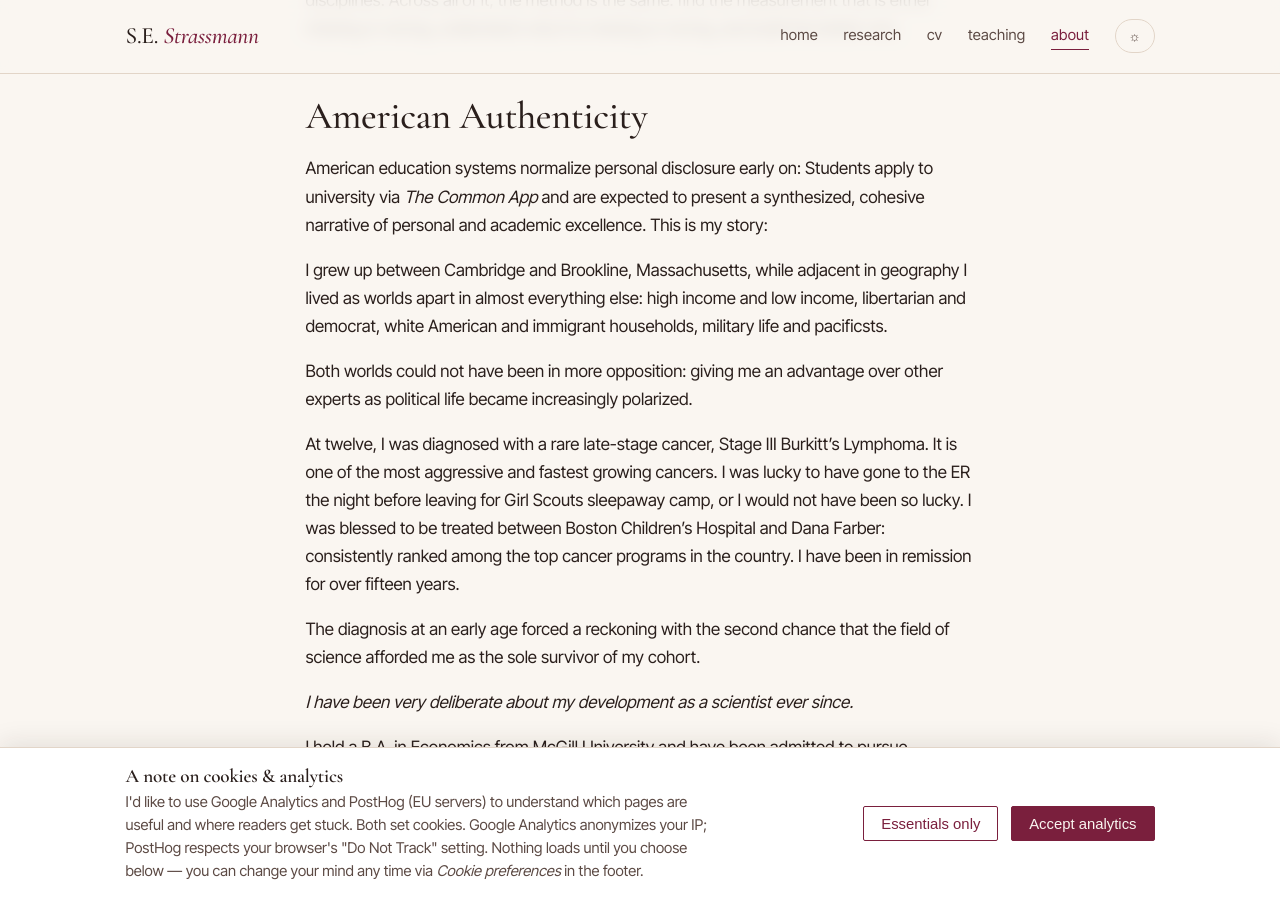
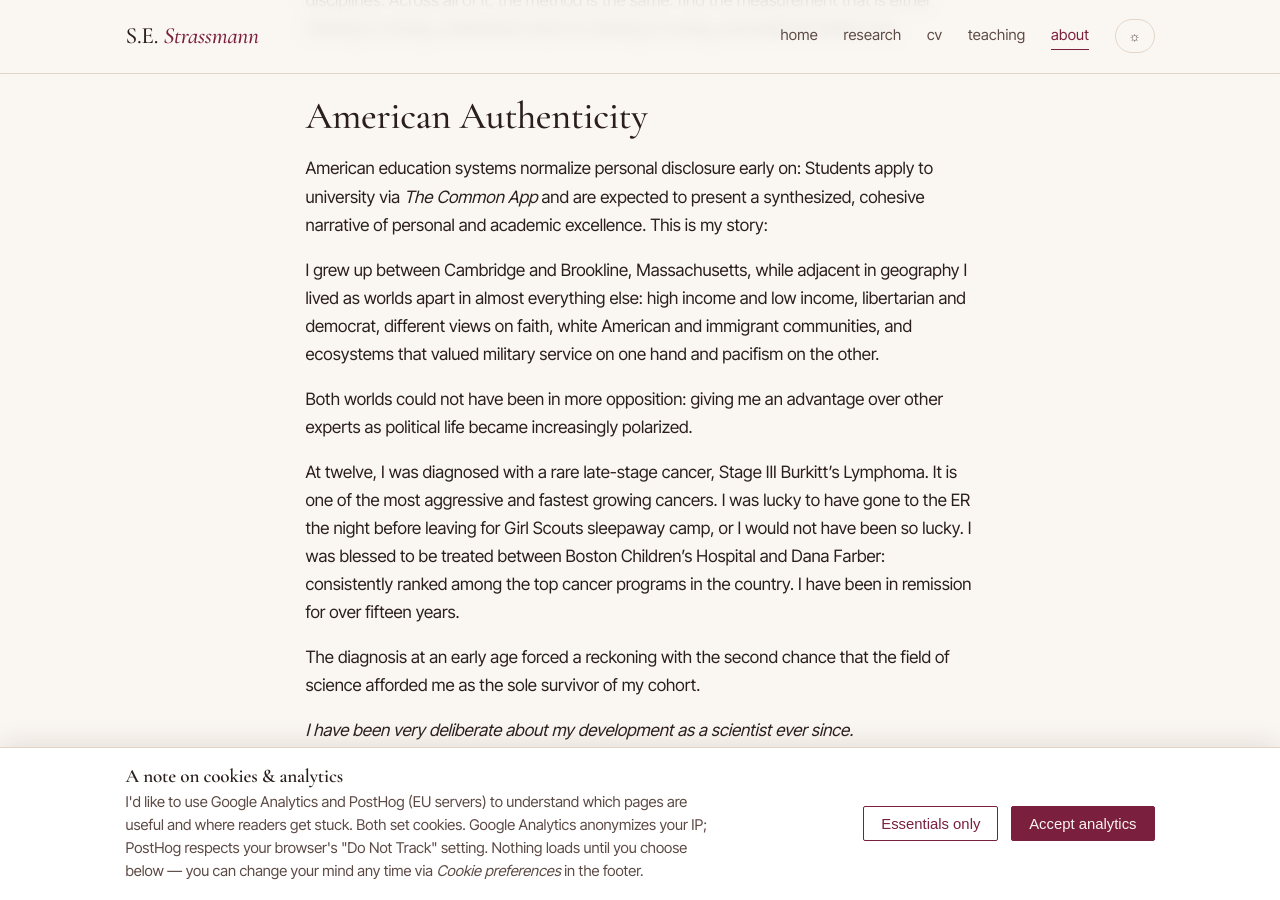
Before and after one commit to sophiestrazie/sophiestrazie.github.io, a Jekyll site: the page built from _pages/about.md, in a window 1280 px wide and 900 px high, scrolled down 546 px. Built offline with Jekyll 4.4.1, drawn with Linux system fonts in a browser that asks for light colours.

Commit message:
Update about page

```diff
--- a/_pages/about.md
+++ b/_pages/about.md
@@ -23,7 +23,8 @@ and academic excellence. This is my story:
 
 I grew up between Cambridge and Brookline, Massachusetts, while adjacent in geography I lived
 as worlds apart in almost everything else: high income and low income, libertarian and democrat,
-white American and immigrant households, military life and pacificsts.
+different views on faith, white American and immigrant communities, and ecosystems that valued
+military service on one hand and pacifism on the other.
 
 Both worlds could not have been in more opposition: giving me an advantage over other experts
 as political life became increasingly polarized.
```
